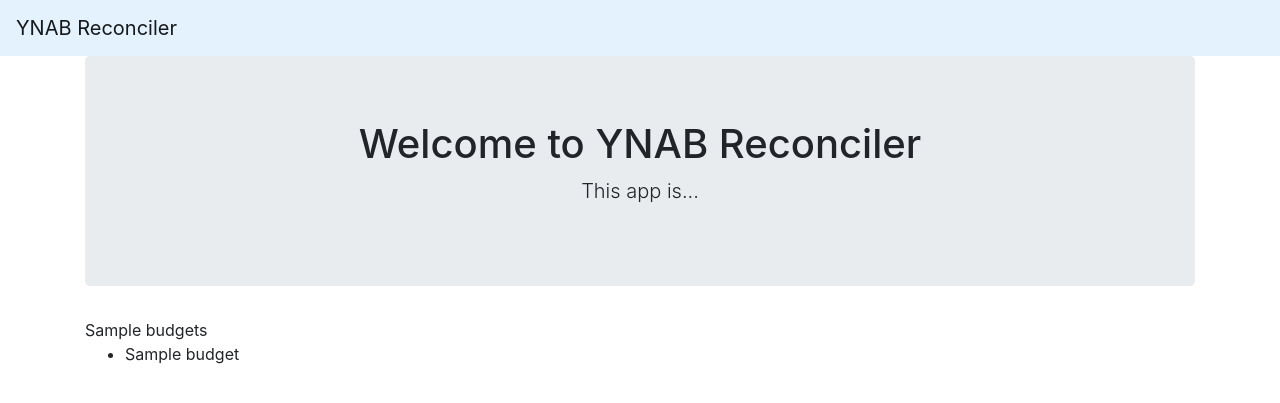
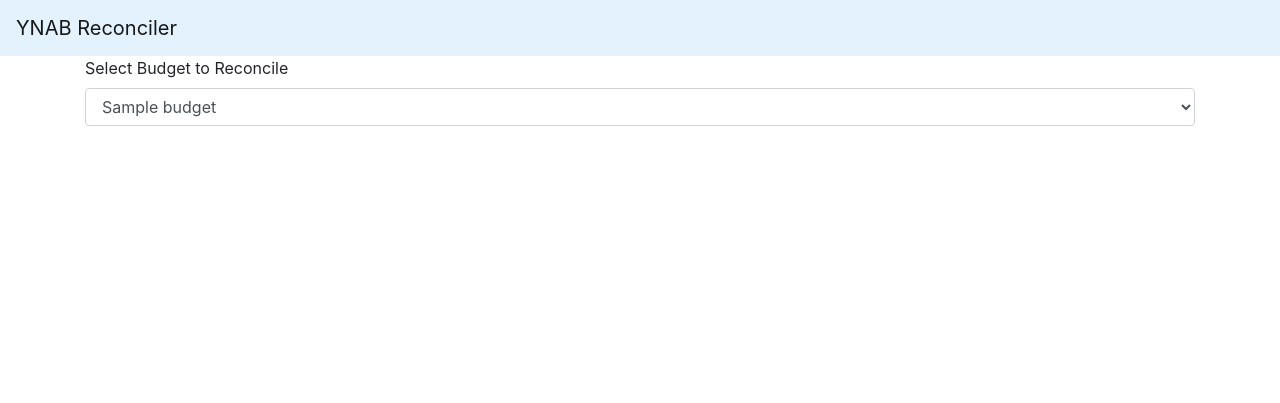
Before and after one commit to pixel-sa/ynab-reconciler, a Flask app: template templates/about.html in a window 1280 px wide. Shown: the top 403 px of the page. Run offline with Flask 2, Linux system fonts and the light colour scheme; the template is opened without the code that fills it: most values are stand-ins (such as "Sample title", 1, 10 or a date in 2020); some libraries are stand-ins or nearby versions.

Commit message:
added select for budget name selection

```diff
--- a/templates/about.html
+++ b/templates/about.html
@@ -1,20 +1,18 @@
 {% extends 'layout.html' %}
 
 {% block body %}
-    <div class="jumbotron text-center">
-        <h1>Welcome to YNAB Reconciler</h1>
-        <p class="lead">This app is...</p>
-    </div>
+	<div class="form-group">
+		<label for="budget-select">Select Budget to Reconcile</label>
+		<select class="form-control" id="budget-select">
+			{% for budget in budgets.data.budgets %}
+				<option data-id={{budget.id}}>{{budget.name}}</option>
+			{% endfor %}
+		</select>
+	</div>
 
-    <div>
-        {{budgets}}
-
-    </div>
-
-    <ul>
-        {% for budget in budgets.data.budgets %}
-            <li data-id={{budget.id}}>{{budget.name}}</li>
-        {% endfor %}
-    </ul>
+	<!-- <script src="{{ url_for('static', filename='js/budget.js')}}"></script>
+	<script>
+		BUDGET.init("hello message")
+	</script> -->
 
 {% endblock %}
```
